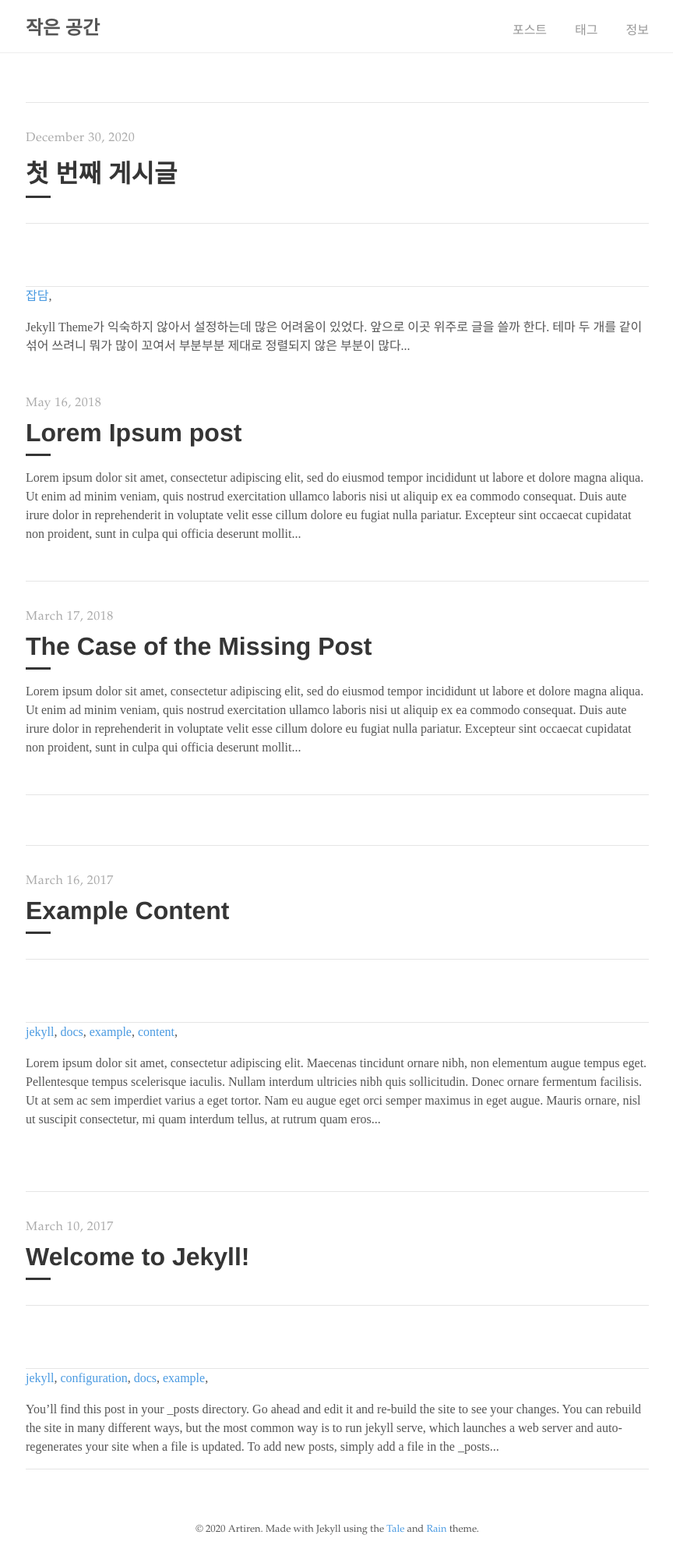
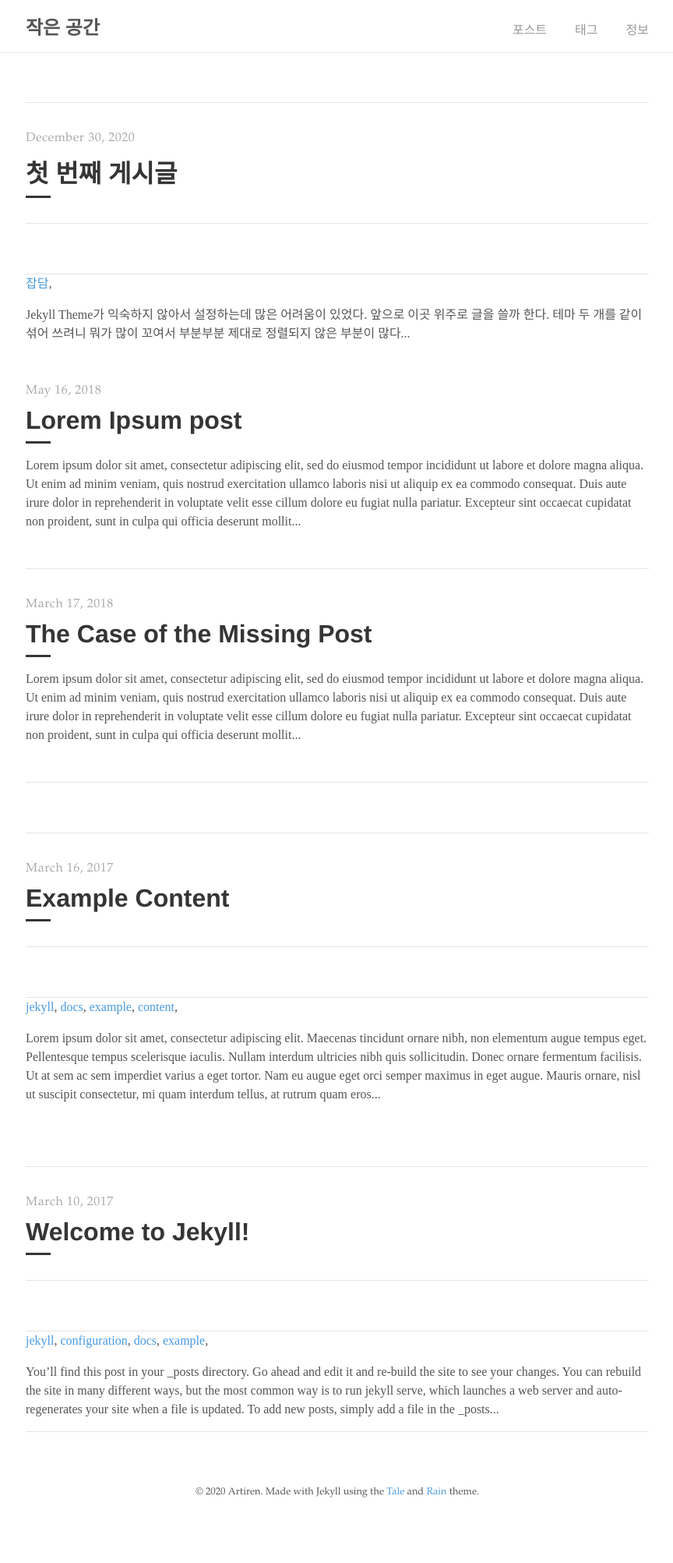
Before and after one commit to artiren012/artiren012.github.io, a Jekyll site: the page built from index.html, in a window 1280 px wide. Shown: the whole page at 78% size, without its empty margins (207-1071 px from the left). Built offline with Jekyll 4.4.1, drawn with Linux system fonts in a browser that asks for light colours; nearby versions of some CDN libraries; the list of posts is cut into pages by our own code; after the commit the page ends 1957 px from its top, so only the background shows below that.

Commit message:
style error patch

```diff
--- a/_layouts/home.html
+++ b/_layouts/home.html
@@ -9,13 +9,14 @@ layout: default
         <time datetime="{{ post.date }}" class="catalogue-time">{{ post.date | date: "%B %d, %Y" }}</time>
         <h1 class="catalogue-title">{{ post.title }}</h1>
         <div class="catalogue-line"></div>
-        <p>
+        <div>
           {% if post.tags %}
             {% for tag in post.tags %}
               <a href="/tags/#{{ tag }}">{{ tag }}</a>,
             {% endfor %}
           {% endif %}
-        </p>
+        </div>
+
 
         <p>
           {{ post.content | strip_html | truncatewords: 65 }}
```
